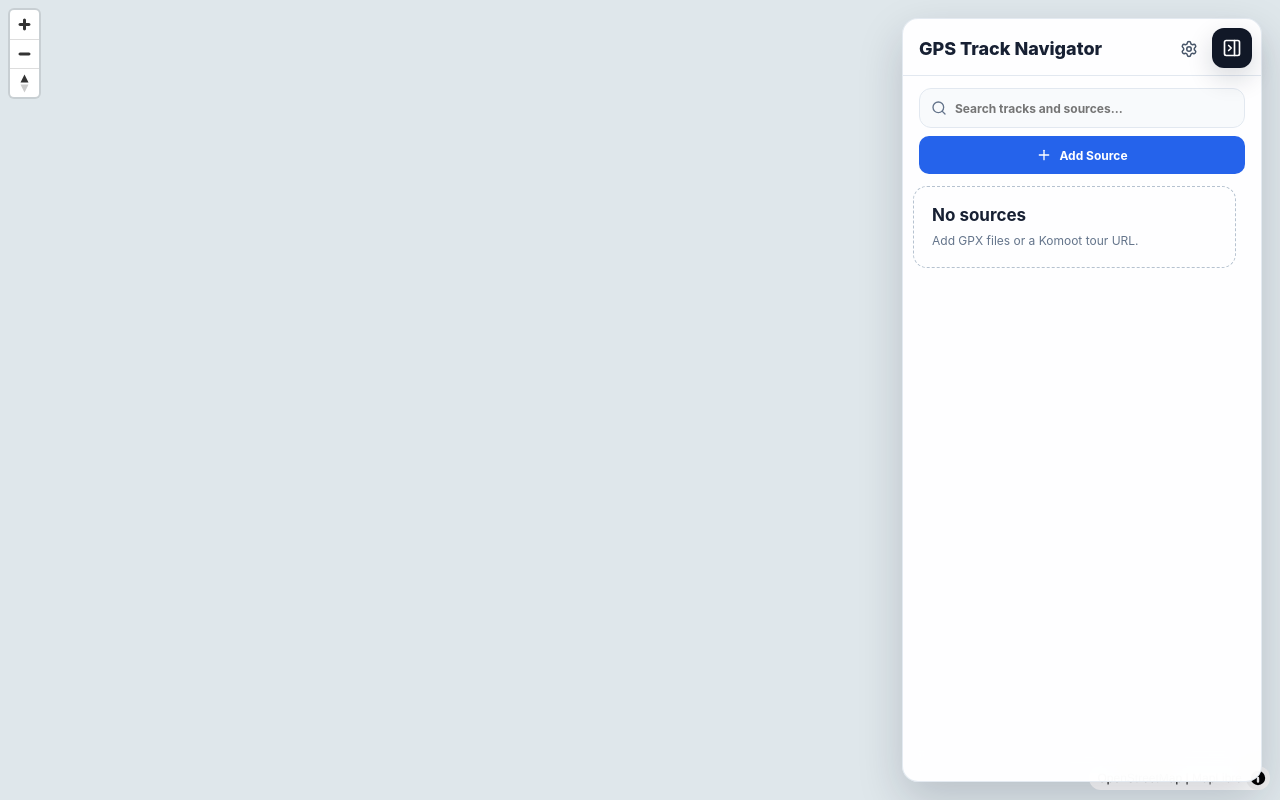
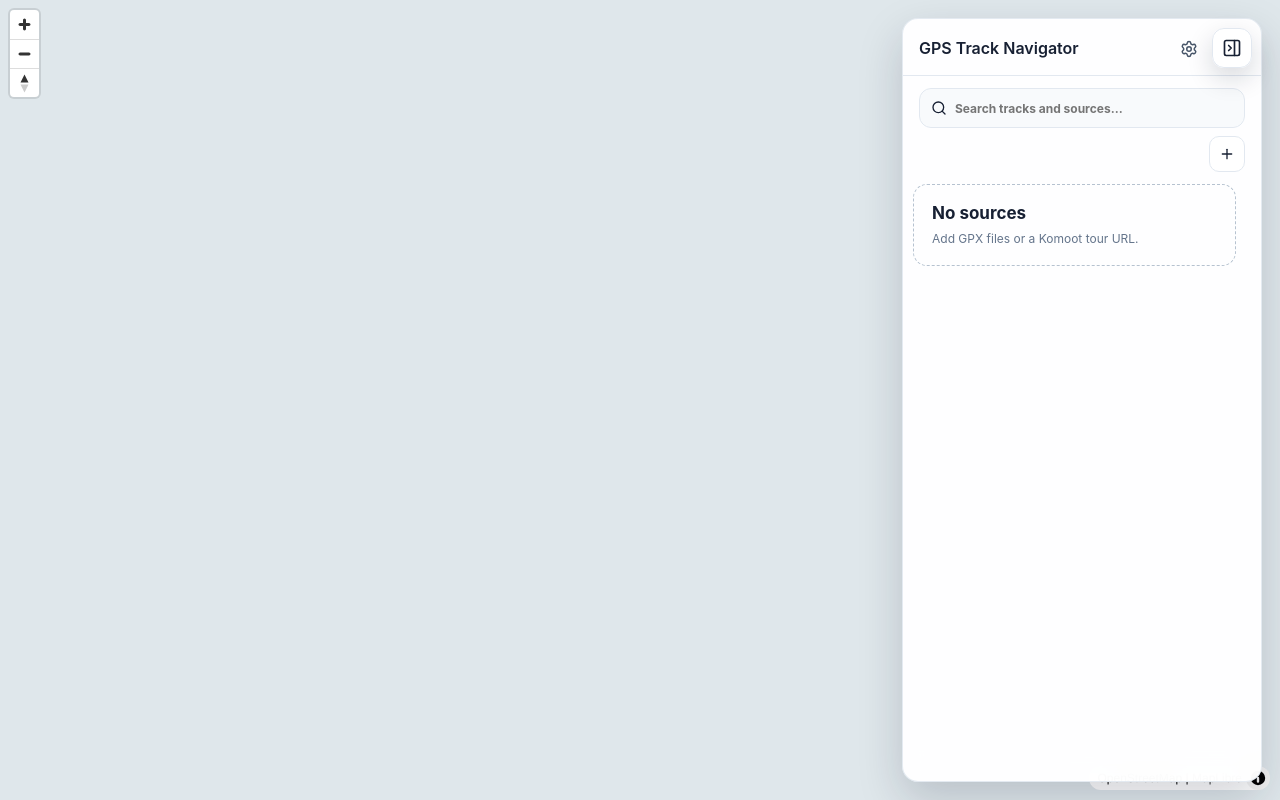
Before and after one commit to Sergek888/TrackTrim, a React (Vite) app: page / in a window 1280 px wide. Built offline with nearby package versions, Linux system fonts and the light colour scheme; no server answers.

Commit message:
Refine navigator icon controls

```diff
--- a/src/index.css
+++ b/src/index.css
@@ -751,6 +751,9 @@ a:focus-visible {
   z-index: 70;
   width: 40px;
   height: 40px;
+  border-color: var(--color-border);
+  background: rgba(255, 255, 255, 0.96);
+  color: var(--color-text);
 }
 
 .sidebar-toggle svg {
@@ -761,6 +764,11 @@ a:focus-visible {
 .sidebar-header {
   align-items: center;
   padding: 16px 58px 12px 16px;
+}
+
+.app-brand h1 {
+  font-size: 16px;
+  font-weight: 600;
 }
 
 .sidebar-settings-button {
@@ -787,7 +795,7 @@ a:focus-visible {
 }
 
 .search-control > svg {
-  color: var(--color-muted);
+  color: var(--color-text);
 }
 
 .search-control input {
@@ -822,8 +830,14 @@ a:focus-visible {
 }
 
 .add-source-button {
-  width: 100%;
-  min-height: 38px;
+  justify-self: end;
+  width: 36px;
+  min-width: 36px;
+  height: 36px;
+  min-height: 36px;
+  border-color: var(--color-border);
+  background: var(--color-panel);
+  color: var(--color-text);
 }
 
 .status-message {
@@ -851,7 +865,7 @@ a:focus-visible {
 .source-drag-handle {
   display: grid;
   place-items: center;
-  color: #64748b;
+  color: var(--color-text);
   cursor: grab;
   opacity: 0.3;
 }
@@ -867,15 +881,15 @@ a:focus-visible {
   place-items: center;
   border: 2px solid var(--source-color);
   border-radius: 50%;
-  background: transparent;
-  color: #fff;
+  background: var(--color-panel);
+  color: var(--color-text);
   cursor: pointer;
   padding: 0;
 }
 
 .source-visibility.is-all-visible,
 .source-visibility.is-partial {
-  background: var(--source-color);
+  background: var(--color-panel);
 }
 
 .source-title {
@@ -951,6 +965,10 @@ a:focus-visible {
   color: var(--color-danger);
 }
 
+.source-context-menu button svg {
+  color: var(--color-text);
+}
+
 .source-rename-input {
   min-width: 0;
   height: 28px;
@@ -965,7 +983,7 @@ a:focus-visible {
 }
 
 .track-list-item {
-  grid-template-columns: 18px 18px minmax(0, 1fr) auto 28px;
+  grid-template-columns: 18px minmax(0, 1fr) auto 28px;
   gap: 6px;
   min-height: 36px;
   border-radius: 9px;
@@ -974,10 +992,6 @@ a:focus-visible {
 
 .track-list-item.is-active {
   background: #e6f7ff;
-}
-
-.track-type-icon {
-  display: block;
 }
 
 .track-main-button {
@@ -1015,7 +1029,7 @@ a:focus-visible {
 }
 
 .track-error-icon {
-  color: var(--color-danger);
+  color: var(--color-text);
 }
 
 @keyframes track-spinner {
@@ -1028,36 +1042,41 @@ a:focus-visible {
   bottom: 18px;
   left: 18px;
   z-index: 30;
-  width: min(460px, calc(100vw - 36px));
-  gap: 9px;
+  width: min(340px, calc(100vw - 36px));
+  gap: 6px;
+  border-radius: 12px;
+  padding: 10px;
 }
 
 .tooltip-title {
   display: flex;
   align-items: center;
   min-width: 0;
-  gap: 8px;
+  gap: 0;
 }
 
 .tooltip-title h2 {
   overflow: hidden;
   text-overflow: ellipsis;
   white-space: nowrap;
+  font-size: 14px;
+  font-weight: 650;
 }
 
 .tooltip-source {
   display: flex;
   align-items: center;
   gap: 7px;
+  font-size: 11px;
 }
 
 .tooltip-metrics {
   display: flex;
   grid-template-columns: none;
   align-items: center;
-  gap: 10px;
+  gap: 7px;
   border-block: 1px solid var(--color-border);
-  padding: 9px 0;
+  padding: 7px 0;
 }
 
 .tooltip-metrics span {
@@ -1065,19 +1084,33 @@ a:focus-visible {
   align-items: center;
   gap: 5px;
   color: var(--color-text);
-  font-size: 12px;
-  font-weight: 750;
+  font-size: 11px;
+  font-weight: 650;
   white-space: nowrap;
 }
 
 .tooltip-metrics i {
   width: 1px;
-  height: 18px;
+  height: 14px;
   background: var(--color-border);
 }
 
 .details-button {
-  justify-self: start;
+  justify-self: end;
+  min-width: 28px;
+  width: 28px;
+  min-height: 28px;
+  height: 28px;
+  border: 1px solid var(--color-border);
+  background: var(--color-panel);
+  color: var(--color-text);
+  padding: 0;
+}
+
+.details-button:hover {
+  border-color: #94a3b8;
+  background: var(--color-panel-soft);
+  color: var(--color-text);
 }
 
 .color-picker-field {
--- a/src/ui/components/TrackListItem.tsx
+++ b/src/ui/components/TrackListItem.tsx
@@ -1,4 +1,4 @@
-import { Crosshair, Route, TriangleAlert } from 'lucide-react'
+import { Crosshair, TriangleAlert } from 'lucide-react'
 import type { TrackMeta } from '../../model/TrackMeta'
 import { formatDistance } from '../formatters'
 
@@ -25,7 +25,6 @@ export default function TrackListItem({ meta, active, onActivate, onFocus, onVis
         title={meta.visible ? 'Hide track' : 'Show track'}
         onChange={(event) => onVisibilityChange(meta, event.target.checked)}
       />
-      <Route className="track-type-icon" aria-label="Track" size={16} style={{ color: meta.color }} />
       <button className="track-main-button" type="button" onClick={() => onActivate(meta)}>
         <span>{meta.name}</span>
       </button>
--- a/src/ui/components/TrackSidebar.tsx
+++ b/src/ui/components/TrackSidebar.tsx
@@ -103,9 +103,14 @@ export default function TrackSidebar({
               </button>
             )}
           </label>
-          <button className="save-button add-source-button" type="button" onClick={onAddSourceClick}>
+          <button
+            className="icon-button add-source-button"
+            type="button"
+            aria-label="Add source"
+            title="Add source"
+            onClick={onAddSourceClick}
+          >
             <Plus aria-hidden="true" size={16} />
-            Add Source
           </button>
         </div>
 
--- a/src/ui/components/TrackTooltip.tsx
+++ b/src/ui/components/TrackTooltip.tsx
@@ -1,4 +1,4 @@
-import { Clock, ExternalLink, Folder, Mountain, Route, Ruler, X } from 'lucide-react'
+import { Clock, ExternalLink, Folder, Mountain, Ruler, X } from 'lucide-react'
 import type { Track } from '../../model/Track'
 import { formatDistance, formatDuration } from '../formatters'
 
@@ -23,7 +23,6 @@ export default function TrackTooltip({ tooltip, onClose }: TrackTooltipProps) {
     <aside className="track-tooltip" aria-label="Track details">
       <header>
         <div className="tooltip-title">
-          <Route aria-hidden="true" size={17} />
           <h2>{meta?.name ?? 'Track'}</h2>
         </div>
         <button className="icon-button ghost-button" type="button" aria-label="Close track details" title="Close track details" onClick={onClose}>
@@ -42,9 +41,15 @@ export default function TrackTooltip({ tooltip, onClose }: TrackTooltipProps) {
       </div>
 
       {originalUrl !== null && (
-        <a className="details-button" href={originalUrl} target="_blank" rel="noreferrer" title="Open original track">
+        <a
+          className="icon-button details-button"
+          href={originalUrl}
+          target="_blank"
+          rel="noreferrer"
+          aria-label="Open original track"
+          title="Open original track"
+        >
           <ExternalLink aria-hidden="true" size={14} />
-          Open Original
         </a>
       )}
     </aside>
--- a/src/ui/components/TrackWorkspace.tsx
+++ b/src/ui/components/TrackWorkspace.tsx
@@ -136,12 +136,12 @@ export default function TrackWorkspace() {
 
   function handleTrackActivate(meta: TrackMeta): void {
     library.activateTrack(meta)
-    if (meta.track !== null) setTooltip({ track: meta.track })
+    setTooltip(null)
   }
 
   function handleTrackFocus(meta: TrackMeta): void {
     library.focusTrack(meta)
-    if (meta.track !== null) setTooltip({ track: meta.track })
+    setTooltip(null)
     setColorPalette(null)
   }
 
```
